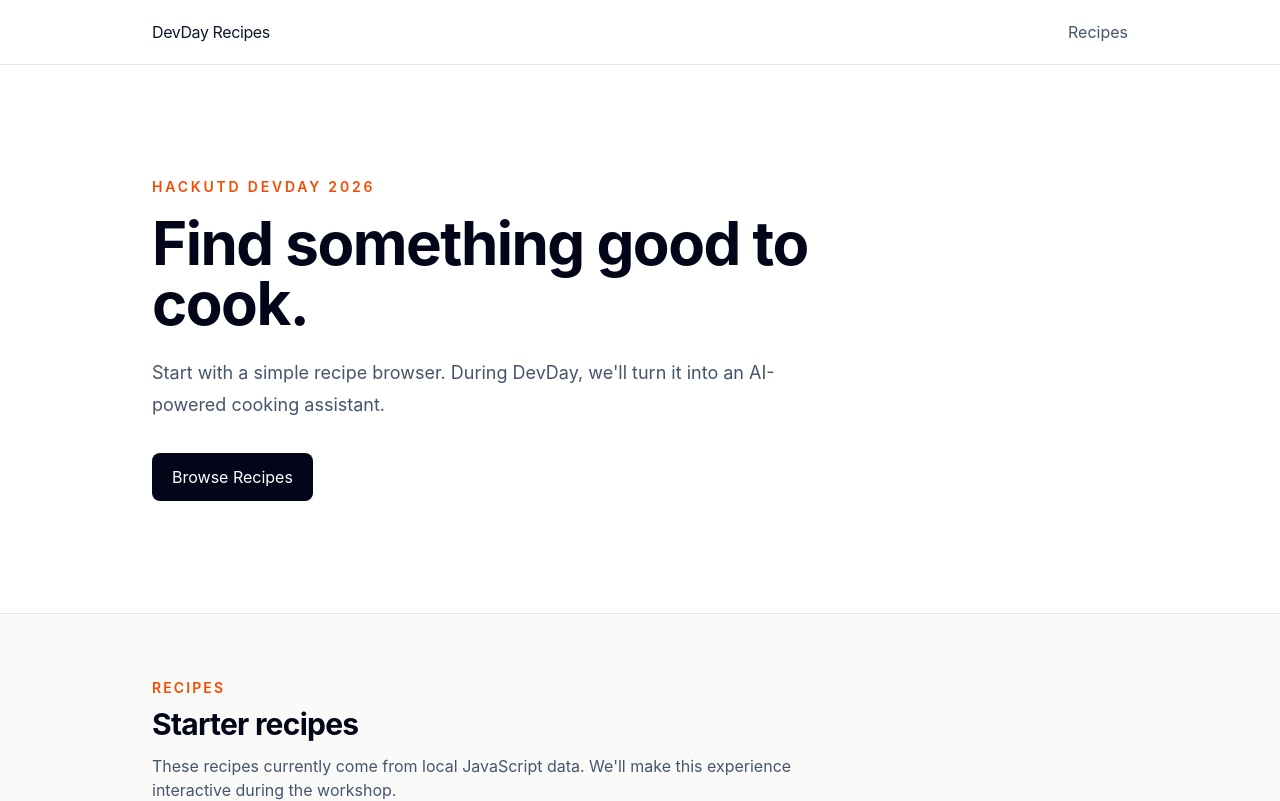
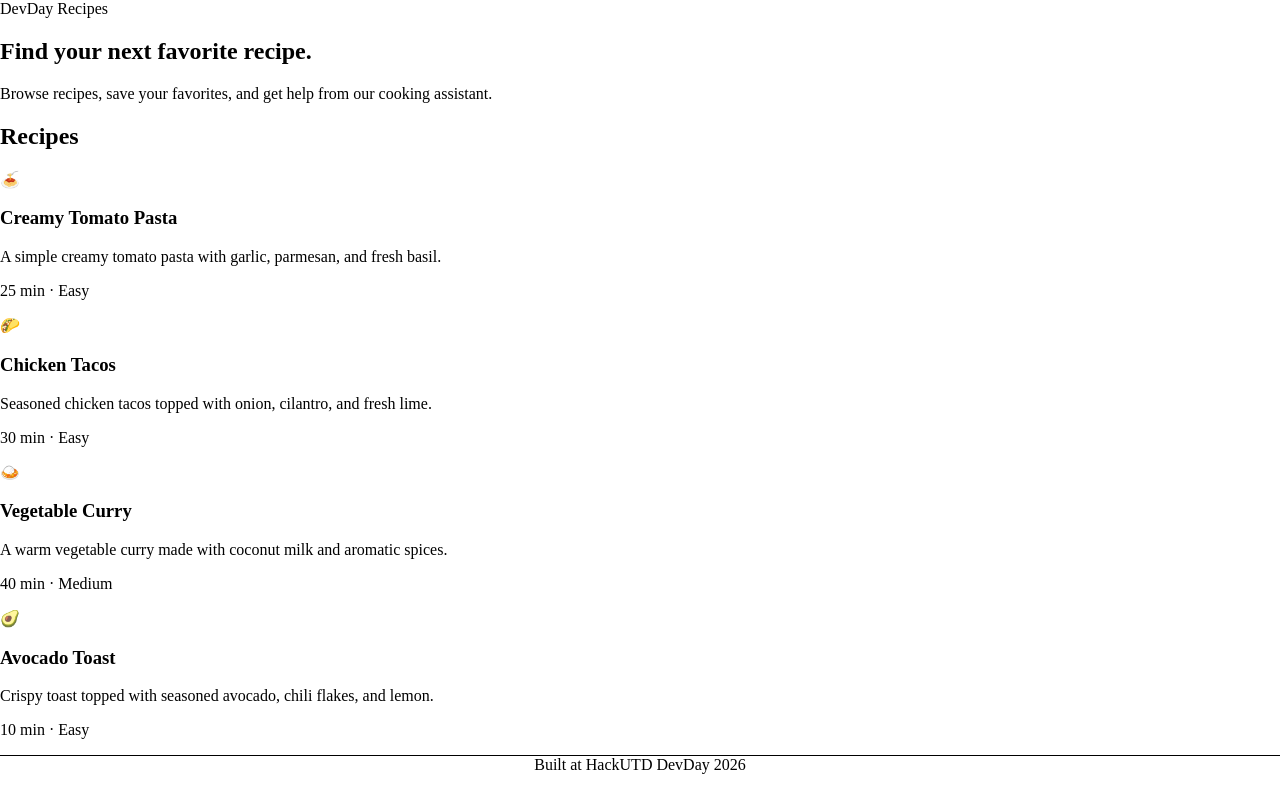
Before and after one commit to hackutd/DevDay-2026, a React (Vite) app: page / in a window 1280 px wide. Shown: the top 801 px of the page. Built offline with nearby package versions, Linux system fonts and the light colour scheme.

Commit message:
final starter code

```diff
--- a/src/App.jsx
+++ b/src/App.jsx
@@ -11,7 +11,6 @@ function App() {
 
       <main>
         <Hero />
-
         <RecipeList recipes={recipes} />
       </main>
 
--- a/src/components/Hero.jsx
+++ b/src/components/Hero.jsx
@@ -1,30 +1,12 @@
 function Hero() {
   return (
-    <section
-      id="top"
-      className="border-b border-stone-200 bg-white"
-    >
-      <div className="mx-auto max-w-5xl px-6 py-20 md:py-28">
-        <p className="mb-4 text-sm font-semibold uppercase tracking-[0.2em] text-orange-600">
-          HackUTD DevDay 2026
-        </p>
+    <section>
+      <h1>Find your next favorite recipe.</h1>
 
-        <h1 className="max-w-3xl text-4xl font-bold tracking-tight text-slate-950 md:text-6xl">
-          Find something good to cook.
-        </h1>
-
-        <p className="mt-6 max-w-2xl text-lg leading-8 text-slate-600">
-          Start with a simple recipe browser. During DevDay,
-          we'll turn it into an AI-powered cooking assistant.
-        </p>
-
-        <a
-          href="#recipes"
-          className="mt-8 inline-block rounded-lg bg-slate-950 px-5 py-3 text-sm font-semibold text-white transition hover:bg-slate-800"
-        >
-          Browse Recipes
-        </a>
-      </div>
+      <p>
+        Browse recipes, save your favorites, and get help from our
+        cooking assistant.
+      </p>
     </section>
   );
 }
--- a/src/components/Navbar.jsx
+++ b/src/components/Navbar.jsx
@@ -1,22 +1,10 @@
 function Navbar() {
   return (
-    <header className="border-b border-stone-200 bg-white">
-      <nav className="mx-auto flex max-w-5xl items-center justify-between px-6 py-5">
-        <a
-          href="#top"
-          className="text-xl font-bold tracking-tight text-slate-900"
-        >
-          DevDay Recipes
-        </a>
-
-        <a
-          href="#recipes"
-          className="text-sm font-medium text-slate-600 transition hover:text-slate-950"
-        >
-          Recipes
-        </a>
-      </nav>
-    </header>
+    <nav>
+      <div>
+        <span>DevDay Recipes</span>
+      </div>
+    </nav>
   );
 }
 
--- a/src/components/RecipeCard.jsx
+++ b/src/components/RecipeCard.jsx
@@ -1,30 +1,16 @@
 function RecipeCard({ recipe }) {
   return (
-    <article className="grid gap-4 border-b border-stone-200 py-7 md:grid-cols-[64px_1fr_auto] md:items-center">
-      <div className="flex h-14 w-14 items-center justify-center rounded-xl bg-white text-3xl shadow-sm ring-1 ring-stone-200">
-        {recipe.emoji}
-      </div>
+    <article>
+      <div>{recipe.emoji}</div>
 
       <div>
-        <h3 className="text-lg font-semibold text-slate-950">
-          {recipe.name}
-        </h3>
+        <h3>{recipe.name}</h3>
 
-        <p className="mt-1 max-w-2xl leading-6 text-slate-600">
-          {recipe.description}
+        <p>{recipe.description}</p>
+
+        <p>
+          {recipe.cookTime} min · {recipe.difficulty}
         </p>
-      </div>
-
-      <div className="flex gap-2 text-sm text-slate-500 md:flex-col md:text-right">
-        <span>{recipe.cookTime} min</span>
-
-        <span className="hidden md:inline">
-          {recipe.difficulty}
-        </span>
-
-        <span className="md:hidden">
-          · {recipe.difficulty}
-        </span>
       </div>
     </article>
   );
--- a/src/components/RecipeList.jsx
+++ b/src/components/RecipeList.jsx
@@ -2,26 +2,10 @@ import RecipeCard from "./RecipeCard";
 
 function RecipeList({ recipes }) {
   return (
-    <section
-      id="recipes"
-      className="mx-auto max-w-5xl px-6 py-16"
-    >
-      <div className="mb-8">
-        <p className="text-sm font-semibold uppercase tracking-[0.15em] text-orange-600">
-          Recipes
-        </p>
+    <section id="recipes">
+      <h2>Recipes</h2>
 
-        <h2 className="mt-2 text-3xl font-bold tracking-tight text-slate-950">
-          Starter recipes
-        </h2>
-
-        <p className="mt-3 max-w-2xl text-slate-600">
-          These recipes currently come from local JavaScript data.
-          We'll make this experience interactive during the workshop.
-        </p>
-      </div>
-
-      <div className="border-t border-stone-200">
+      <div>
         {recipes.map((recipe) => (
           <RecipeCard
             key={recipe.id}
--- a/src/data/recipes.js
+++ b/src/data/recipes.js
@@ -1,122 +1,102 @@
 export const recipes = [
   {
     id: 1,
+    name: "Creamy Tomato Pasta",
     emoji: "🍝",
-    name: "Creamy Tomato Pasta",
     description:
-      "A simple tomato pasta with garlic, cream, parmesan, and fresh basil.",
+      "A simple creamy tomato pasta with garlic, parmesan, and fresh basil.",
+    cookTime: 25,
+    difficulty: "Easy",
+    ingredients: [
+      "8 oz pasta",
+      "1 cup tomato sauce",
+      "1/2 cup heavy cream",
+      "2 cloves garlic",
+      "1/4 cup parmesan",
+      "Fresh basil",
+      "Salt and pepper",
+    ],
+    instructions: [
+      "Cook the pasta according to the package directions.",
+      "Sauté the garlic until fragrant.",
+      "Add the tomato sauce and simmer for 5 minutes.",
+      "Stir in the heavy cream and parmesan.",
+      "Add the pasta and toss everything together.",
+      "Top with basil and serve.",
+    ],
+  },
+  {
+    id: 2,
+    name: "Chicken Tacos",
+    emoji: "🌮",
+    description:
+      "Seasoned chicken tacos topped with onion, cilantro, and fresh lime.",
     cookTime: 30,
     difficulty: "Easy",
     ingredients: [
-      "12 oz pasta",
-      "2 tablespoons olive oil",
-      "3 cloves garlic",
-      "1 can crushed tomatoes",
-      "1/2 cup heavy cream",
-      "1/2 cup grated parmesan",
-      "Fresh basil",
+      "1 lb chicken breast",
+      "8 tortillas",
+      "1 onion",
+      "Fresh cilantro",
+      "1 lime",
+      "Taco seasoning",
+    ],
+    instructions: [
+      "Season the chicken.",
+      "Cook the chicken until fully cooked.",
+      "Slice the chicken into strips.",
+      "Warm the tortillas.",
+      "Add the chicken and toppings.",
+      "Finish with fresh lime.",
+    ],
+  },
+  {
+    id: 3,
+    name: "Vegetable Curry",
+    emoji: "🍛",
+    description:
+      "A warm vegetable curry made with coconut milk and aromatic spices.",
+    cookTime: 40,
+    difficulty: "Medium",
+    ingredients: [
+      "1 can coconut milk",
+      "2 cups mixed vegetables",
+      "1 onion",
+      "2 cloves garlic",
+      "1 tbsp curry powder",
+      "1 cup rice",
+    ],
+    instructions: [
+      "Cook the rice.",
+      "Sauté the onion and garlic.",
+      "Add the vegetables and curry powder.",
+      "Pour in the coconut milk.",
+      "Simmer until the vegetables are tender.",
+      "Serve over rice.",
+    ],
+  },
+  {
+    id: 4,
+    name: "Avocado Toast",
+    emoji: "🥑",
+    description:
+      "Crispy toast topped with seasoned avocado, chili flakes, and lemon.",
+    cookTime: 10,
+    difficulty: "Easy",
+    ingredients: [
+      "2 slices bread",
+      "1 avocado",
+      "1/2 lemon",
+      "Chili flakes",
       "Salt",
       "Black pepper",
     ],
     instructions: [
-      "Cook the pasta according to the package instructions.",
-      "Heat olive oil in a pan and cook the garlic until fragrant.",
-      "Add crushed tomatoes and simmer for 10 minutes.",
-      "Stir in the heavy cream and parmesan.",
-      "Add the cooked pasta and toss until coated.",
-      "Season with salt and pepper and finish with fresh basil.",
-    ],
-  },
-
-  {
-    id: 2,
-    emoji: "🌮",
-    name: "Veggie Tacos",
-    description:
-      "Roasted vegetables served in warm tortillas with avocado and lime.",
-    cookTime: 25,
-    difficulty: "Easy",
-    ingredients: [
-      "8 small tortillas",
-      "1 bell pepper",
-      "1 zucchini",
-      "1 red onion",
-      "1 tablespoon olive oil",
-      "1 teaspoon chili powder",
-      "1 avocado",
-      "1 lime",
-      "Fresh cilantro",
-      "Salt",
-    ],
-    instructions: [
-      "Slice the bell pepper, zucchini, and onion.",
-      "Toss the vegetables with olive oil, chili powder, and salt.",
-      "Roast the vegetables until tender.",
-      "Warm the tortillas in a pan.",
-      "Add roasted vegetables to each tortilla.",
-      "Top with avocado, cilantro, and fresh lime juice.",
-    ],
-  },
-
-  {
-    id: 3,
-    emoji: "🍚",
-    name: "Chicken Rice Bowl",
-    description:
-      "Seasoned chicken served over rice with cucumber, carrots, and a quick sauce.",
-    cookTime: 35,
-    difficulty: "Medium",
-    ingredients: [
-      "2 chicken breasts",
-      "2 cups cooked rice",
-      "1 cucumber",
-      "1 carrot",
-      "2 tablespoons soy sauce",
-      "1 tablespoon honey",
-      "1 teaspoon sesame oil",
-      "1 clove garlic",
-      "Green onion",
-      "Sesame seeds",
-    ],
-    instructions: [
-      "Cut the chicken into bite-sized pieces.",
-      "Mix soy sauce, honey, sesame oil, and garlic.",
-      "Cook the chicken in a hot pan until fully cooked.",
-      "Pour the sauce over the chicken and cook for another minute.",
-      "Divide rice between bowls.",
-      "Add chicken, cucumber, and carrots.",
-      "Finish with green onion and sesame seeds.",
-    ],
-  },
-
-  {
-    id: 4,
-    emoji: "🥦",
-    name: "Vegetable Stir Fry",
-    description:
-      "Crisp vegetables cooked quickly in a savory garlic and soy sauce.",
-    cookTime: 20,
-    difficulty: "Easy",
-    ingredients: [
-      "2 cups broccoli",
-      "1 bell pepper",
-      "1 carrot",
-      "1 cup snap peas",
-      "2 tablespoons soy sauce",
-      "1 tablespoon sesame oil",
-      "2 cloves garlic",
-      "1 teaspoon fresh ginger",
-      "1 teaspoon cornstarch",
-      "Cooked rice",
-    ],
-    instructions: [
-      "Cut all vegetables into evenly sized pieces.",
-      "Heat sesame oil in a large pan or wok.",
-      "Add garlic and ginger and cook briefly.",
-      "Add the vegetables and stir fry until crisp-tender.",
-      "Mix soy sauce with cornstarch and a small amount of water.",
-      "Pour the sauce into the pan and stir until thickened.",
-      "Serve immediately over rice.",
+      "Toast the bread.",
+      "Mash the avocado in a bowl.",
+      "Mix in lemon juice, salt, and pepper.",
+      "Spread the avocado over the toast.",
+      "Top with chili flakes.",
     ],
   },
 ];
--- a/src/index.css
+++ b/src/index.css
@@ -1,4 +1,6 @@
-@import "tailwindcss";
+@tailwind base;
+@tailwind components;
+@tailwind utilities;
 
 html {
   scroll-behavior: smooth;
@@ -6,21 +8,4 @@ html {
 
 body {
   margin: 0;
-  min-width: 320px;
-  min-height: 100vh;
-  background: #fafaf9;
-  color: #0f172a;
-  font-family:
-    Inter,
-    ui-sans-serif,
-    system-ui,
-    -apple-system,
-    BlinkMacSystemFont,
-    "Segoe UI",
-    sans-serif;
 }
-
-button,
-a {
-  font: inherit;
-}
--- a/src/pages/LoginPage.jsx
+++ /dev/null
@@ -1,84 +0,0 @@
-import React, { useState } from 'react';
-import { useNavigate, Link } from 'react-router-dom';
-import { loginUser } from '../firebase/auth';
-
-export default function LoginPage() {
-  const navigate = useNavigate();
-  const [email,    setEmail]    = useState('');
-  const [password, setPassword] = useState('');
-  const [error,    setError]    = useState('');
-  const [loading,  setLoading]  = useState(false);
-
-  async function handleLogin(e) {
-    e.preventDefault();
-    setError('');
-    setLoading(true);
-
-    try {
-      await loginUser(email, password);
-      navigate('/'); // Success → go to main page
-    } catch (err) {
-      setError('Invalid email or password. Please try again.');
-    }
-
-    setLoading(false);
-  }
-
-  return (
-    <div className='min-h-screen flex items-center justify-center bg-gray-50'>
-      <div className='bg-white rounded-2xl shadow-xl p-10 w-full max-w-md'>
-
-        {/* Header */}
-        <h1 className='text-3xl font-bold text-center mb-2'>
-          Best <span className='text-orange-600'>Eats</span>
-        </h1>
-        <p className='text-center text-gray-500 mb-8'>Sign in to save your favorites</p>
-
-        {/* Error message */}
-        {error && (
-          <div className='bg-red-50 border border-red-200 text-red-700 rounded-lg p-3 mb-6 text-sm font-medium'>
-            {error}
-          </div>
-        )}
-
-        {/* Form */}
-        <form onSubmit={handleLogin} className='flex flex-col gap-4'>
-          <input
-            id='login-email'
-            type='email'
-            placeholder='Email address'
-            required
-            value={email}
-            onChange={(e) => setEmail(e.target.value)}
-            className='border border-gray-300 rounded-lg p-3 focus:outline-none focus:ring-2 focus:ring-orange-400 focus:border-transparent'
-          />
-          <input
-            id='login-password'
-            type='password'
-            placeholder='Password'
-            required
-            value={password}
-            onChange={(e) => setPassword(e.target.value)}
-            className='border border-gray-300 rounded-lg p-3 focus:outline-none focus:ring-2 focus:ring-orange-400 focus:border-transparent'
-          />
-          <button
-            id='login-submit'
-            type='submit'
-            disabled={loading}
-            className='bg-orange-600 text-white font-bold py-3 rounded-lg hover:bg-orange-700 transition-colors disabled:opacity-50 mt-2'
-          >
-            {loading ? 'Signing in...' : 'Sign In'}
-          </button>
-        </form>
-
-        {/* Link to register */}
-        <p className='text-center text-gray-500 text-sm mt-6'>
-          Don't have an account?{' '}
-          <Link to='/register' className='text-orange-600 font-bold hover:underline'>
-            Create one
-          </Link>
-        </p>
-      </div>
-    </div>
-  );
-}
--- a/src/pages/RegisterPage.jsx
+++ /dev/null
@@ -1,94 +0,0 @@
-import React, { useState } from 'react';
-import { useNavigate, Link } from 'react-router-dom';
-import { registerUser } from '../firebase/auth';
-
-export default function RegisterPage() {
-  const navigate = useNavigate();
-  const [email,    setEmail]    = useState('');
-  const [password, setPassword] = useState('');
-  const [error,    setError]    = useState('');
-  const [loading,  setLoading]  = useState(false);
-
-  async function handleRegister(e) {
-    e.preventDefault();
-    setError('');
-
-    if (password.length < 6) {
-      setError('Password must be at least 6 characters.');
-      return;
-    }
-
-    setLoading(true);
-
-    try {
-      await registerUser(email, password);
-      navigate('/login'); // Success → go sign in
-    } catch (err) {
-      if (err.code === 'auth/email-already-in-use') {
-        setError('That email is already registered. Try logging in.');
-      } else {
-        setError('Something went wrong. Please try again.');
-      }
-    }
-
-    setLoading(false);
-  }
-
-  return (
-    <div className='min-h-screen flex items-center justify-center bg-gray-50'>
-      <div className='bg-white rounded-2xl shadow-xl p-10 w-full max-w-md'>
-
-        {/* Header */}
-        <h1 className='text-3xl font-bold text-center mb-2'>
-          Best <span className='text-orange-600'>Eats</span>
-        </h1>
-        <p className='text-center text-gray-500 mb-8'>Create an account to save your favorites</p>
-
-        {/* Error message */}
-        {error && (
-          <div className='bg-red-50 border border-red-200 text-red-700 rounded-lg p-3 mb-6 text-sm font-medium'>
-            {error}
-          </div>
-        )}
-
-        {/* Form */}
-        <form onSubmit={handleRegister} className='flex flex-col gap-4'>
-          <input
-            id='register-email'
-            type='email'
-            placeholder='Email address'
-            required
-            value={email}
-            onChange={(e) => setEmail(e.target.value)}
-            className='border border-gray-300 rounded-lg p-3 focus:outline-none focus:ring-2 focus:ring-orange-400 focus:border-transparent'
-          />
-          <input
-            id='register-password'
-            type='password'
-            placeholder='Password (min 6 characters)'
-            required
-            value={password}
-            onChange={(e) => setPassword(e.target.value)}
-            className='border border-gray-300 rounded-lg p-3 focus:outline-none focus:ring-2 focus:ring-orange-400 focus:border-transparent'
-          />
-          <button
-            id='register-submit'
-            type='submit'
-            disabled={loading}
-            className='bg-orange-600 text-white font-bold py-3 rounded-lg hover:bg-orange-700 transition-colors disabled:opacity-50 mt-2'
-          >
-            {loading ? 'Creating account...' : 'Create Account'}
-          </button>
-        </form>
-
-        {/* Link to login */}
-        <p className='text-center text-gray-500 text-sm mt-6'>
-          Already have an account?{' '}
-          <Link to='/login' className='text-orange-600 font-bold hover:underline'>
-            Sign in
-          </Link>
-        </p>
-      </div>
-    </div>
-  );
-}
```
Also changed, not shown: src/components/RecipeDetail.jsx (added, +9 -0 lines).
